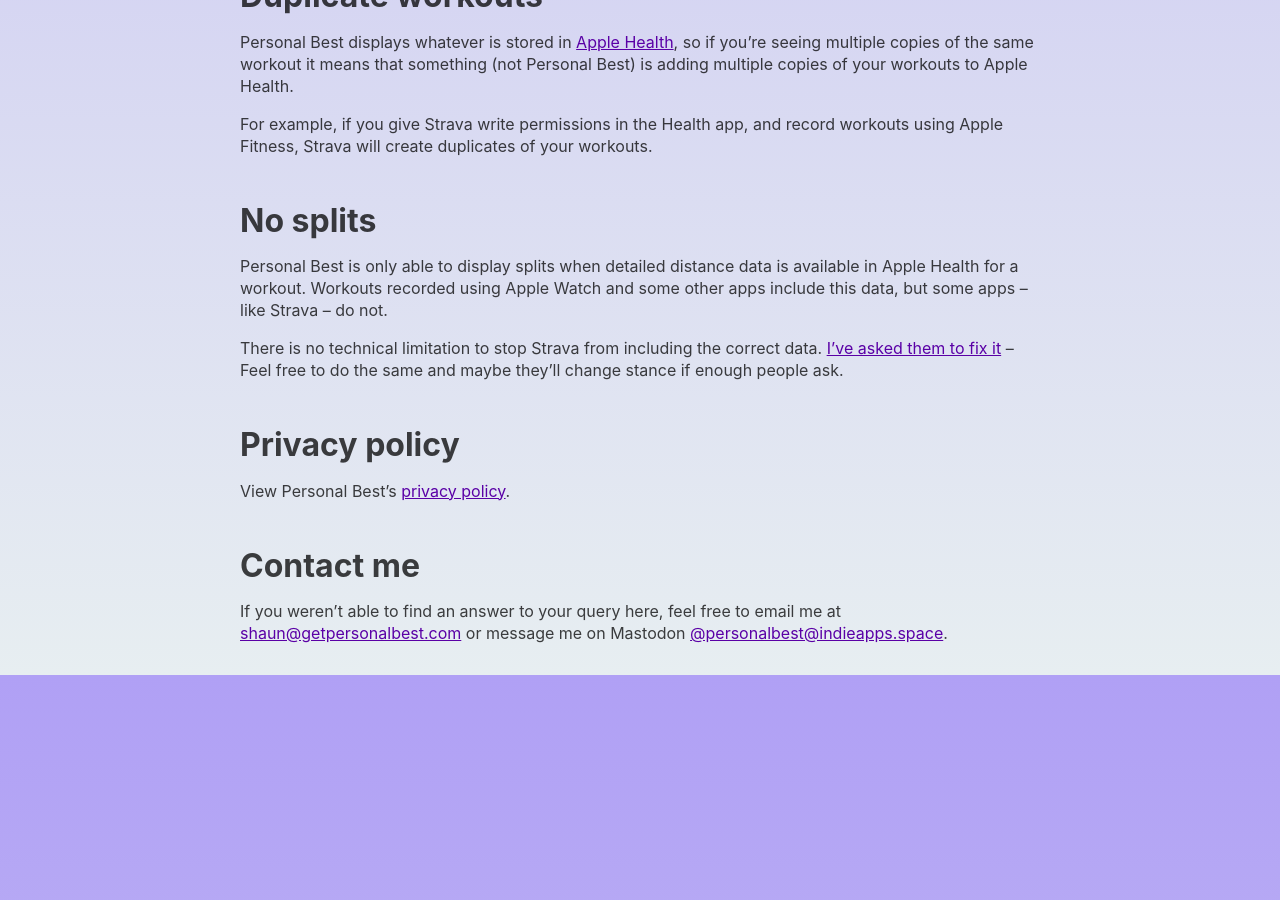
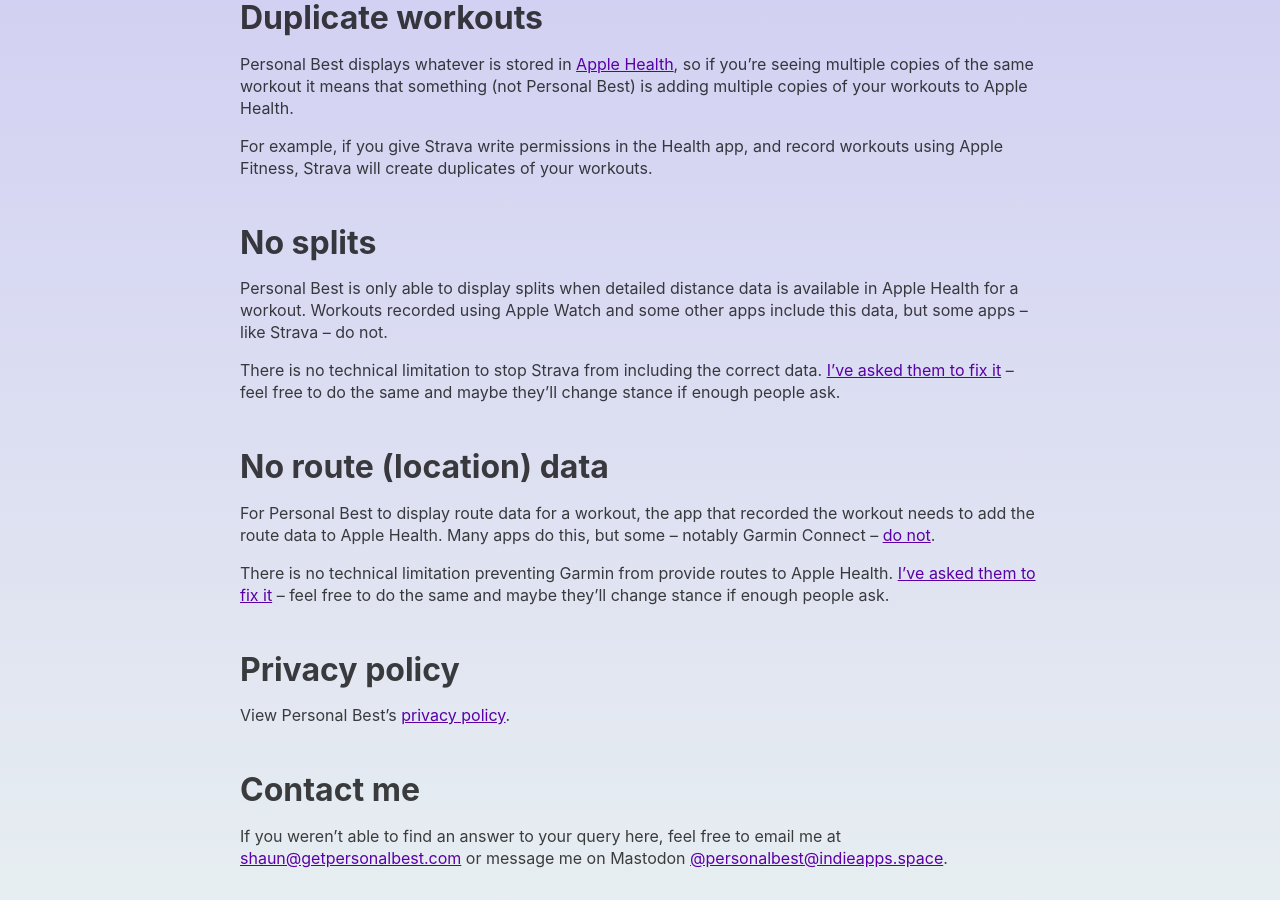
Before and after one commit to shaundon/personal-best-website, a Jekyll site: the page built from support.markdown, in a window 1280 px wide and 900 px high, scrolled down 1492 px. Built offline with Jekyll 4.4.1, drawn with Linux system fonts in a browser that asks for light colours; before the commit the page ends 2167 px from its top, so only the background shows below that; some of the changed text lies outside the part shown.

Commit message:
Add a note about Garmin

```diff
--- a/support.markdown
+++ b/support.markdown
@@ -47,7 +47,13 @@
 
 Personal Best is only able to display splits when detailed distance data is available in Apple Health for a workout. Workouts recorded using Apple Watch and some other apps include this data, but some apps – like Strava – do not.
 
-There is no technical limitation to stop Strava from including the correct data. [I've asked them to fix it](https://twitter.com/PersonalBestiOS/status/1364229599048122375) – Feel free to do the same and maybe they'll change stance if enough people ask.
+There is no technical limitation to stop Strava from including the correct data. [I've asked them to fix it](https://twitter.com/PersonalBestiOS/status/1364229599048122375) – feel free to do the same and maybe they'll change stance if enough people ask.
+
+## No route (location) data
+
+For Personal Best to display route data for a workout, the app that recorded the workout needs to add the route data to Apple Health. Many apps do this, but some – notably Garmin Connect – [do not](https://support.garmin.com/en-IN/?faq=lK5FPB9iPF5PXFkIpFlFPA).
+
+There is no technical limitation preventing Garmin from provide routes to Apple Health. [I've asked them to fix it](https://twitter.com/PersonalBestiOS/status/1679807324708282368) – feel free to do the same and maybe they'll change stance if enough people ask.
 
 ## Privacy policy
 
```
